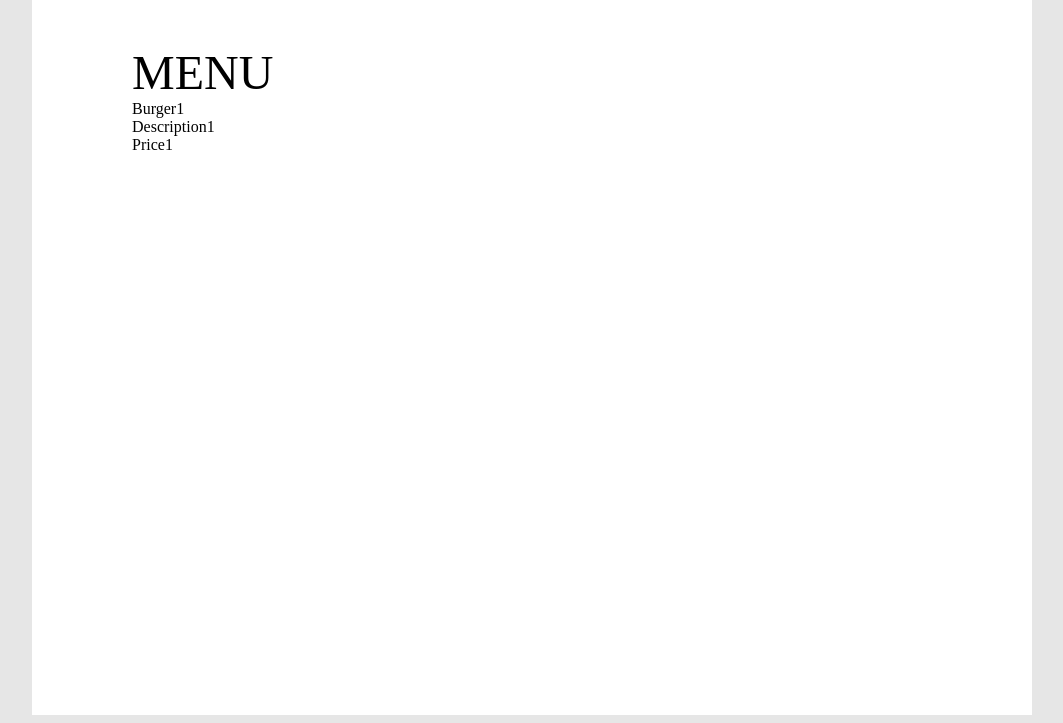
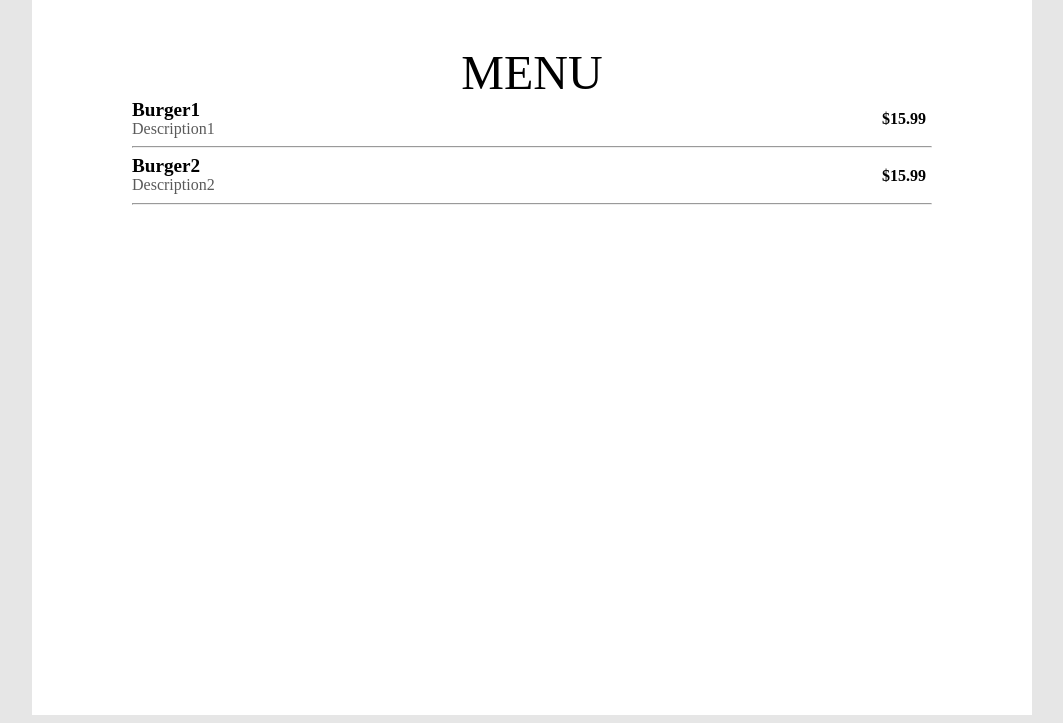
Before and after one commit to asuresh7018/restaurant, a website built with webpack: page src/page.html in a window 1280 px wide. Both pictures are taken after a click on the button "Menu". Shown: the part 93-816 px from the top of the page, without its empty margins (116-1179 px from the left). Built offline with nearby package versions, Linux system fonts and the light colour scheme.

Commit message:
Added some sample menu items

```diff
--- a/src/styles.css
+++ b/src/styles.css
@@ -7,6 +7,7 @@
 :root {
     --header-height: 80px;
     font-size: 16px;
+    --page-padding-leftright: 50px;
 }
 
 header {
@@ -17,8 +18,8 @@ nav {
     display: flex;
     align-items: center;
     justify-content: space-between;
-    padding-left: 50px;
-    padding-right: 50px;
+    padding-left: var(--page-padding-leftright);
+    padding-right: var(--page-padding-leftright);
     height: var(--header-height);
     border: 1px solid white;
     border-bottom: 1px solid black;
@@ -90,4 +91,5 @@ body {
 .header {
     font-size: 3rem;
     text-transform: uppercase;
+    text-align: center;
 }
--- a/src/tabs/menu.css
+++ b/src/tabs/menu.css
@@ -0,0 +1,23 @@
+.itemDiv {
+    display: grid;
+    grid-template-rows: 1.2rem 1.2rem;
+    grid-template-columns: 1fr 50px;
+    align-items: center;
+    width: 100%;
+}
+
+.itemTitle {
+    font-weight: bold;
+    font-size: 1.2rem;
+    grid-area: 1 / 1 / 2 / 2;
+}
+
+.itemDescription {
+    color: rgb(90,90,90);
+    grid-area: 2 / 1 / 3 / 2;
+}
+
+.itemPrice {
+    font-weight: bold;
+    grid-area: 1 / 2 / span 2 / 3;
+}
--- a/src/tabs/menu.js
+++ b/src/tabs/menu.js
@@ -3,7 +3,10 @@ const Menu = (function() {
     let menuList = [
     {"Title": "Burger1",
     "Description": "Description1",
-    "Price": "Price1"}
+    "Price": "$15.99"},
+    {"Title": "Burger2",
+    "Description": "Description2",
+    "Price": "$15.99"}
     ]
 
     const GetMenu = () => {
@@ -24,9 +27,12 @@ function serveMenu() {
 function createMenuItems(contentDiv) {
     for (const menuItem of Menu.GetMenu()) {
         contentDiv.innerHTML += `
-        <div class="itemTitle">${menuItem.Title}</div>
-        <div class="itemDescription">${menuItem.Description}</div>
-        <div class="itemPrice">${menuItem.Price}</div>`
+        <div class="itemDiv">
+            <div class="itemTitle">${menuItem.Title}</div>
+            <div class="itemDescription">${menuItem.Description}</div>
+            <div class="itemPrice">${menuItem.Price}</div>
+        </div>
+        <hr>`
     }
 }
 
```
